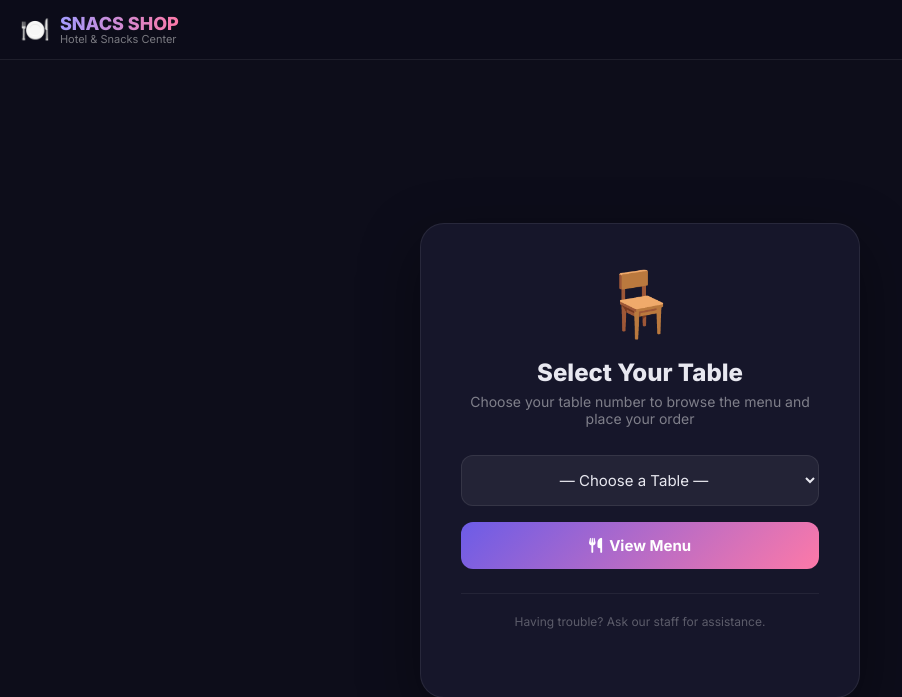
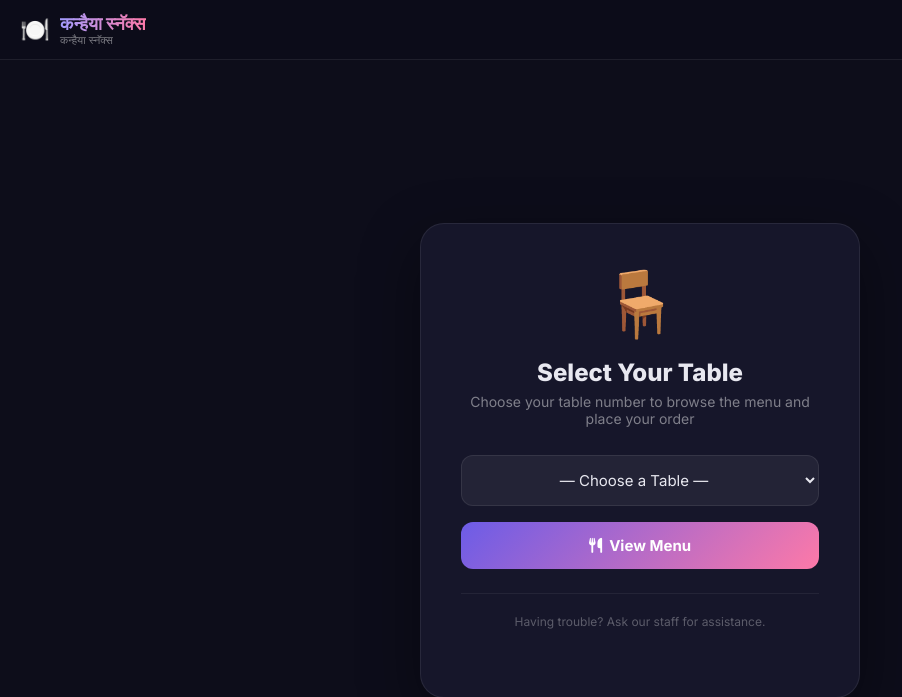
Before and after one commit to prajakta890/snacks-management-system, a PHP site: page /snacks-management-system/customer/index.php in a window 1280 px wide. Shown: the top 697 px of the page, without its empty margins (0-902 px from the left). Run offline with PHP 8.4, Linux system fonts and the light colour scheme; data comes from the database, SQL or seed files in the repository.

Commit message:
added basic hotel info

```diff
--- a/admin/print_bill.php
+++ b/admin/print_bill.php
@@ -35,8 +35,8 @@ $items = db()->fetchAll("SELECT * FROM order_items WHERE order_id=?", [$bill['or
             <div class="biz-info">
                 <h1><?= APP_NAME ?></h1>
                 <p><?= APP_TAGLINE ?></p>
-                <p>📍 Your Hotel Address, City — 000000</p>
-                <p>📞 +91 98765 43210</p>
+                <p>📍 विठ्ठल टॉवर, बीड रोड, जामखेड</p>
+                <p>📞 +91 70288 93232</p>
             </div>
         </div>
 
--- a/config/config.php
+++ b/config/config.php
@@ -3,13 +3,13 @@
 // SNACS SHOP - App Configuration
 // ============================================================
 
-define('APP_NAME', 'SNACS SHOP');
-define('APP_TAGLINE', 'Hotel & Snacks Center');
+define('APP_NAME', 'कन्हैया स्नॅक्स');
+define('APP_TAGLINE', 'कन्हैया स्नॅक्स');
 define('APP_VERSION', '1.0.0');
 define('BASE_URL', 'http://localhost/snacks-management-system');
 define('UPLOAD_PATH', __DIR__ . '/../uploads/');
 define('UPLOAD_URL', BASE_URL . '/uploads/');
-define('TAX_PERCENT', 5); // GST 5%
+define('TAX_PERCENT', 0); // GST 5%
 define('CURRENCY', '₹');
 define('DEFAULT_MENU_IMAGE', BASE_URL . '/assets/images/default-food.png');
 
```
